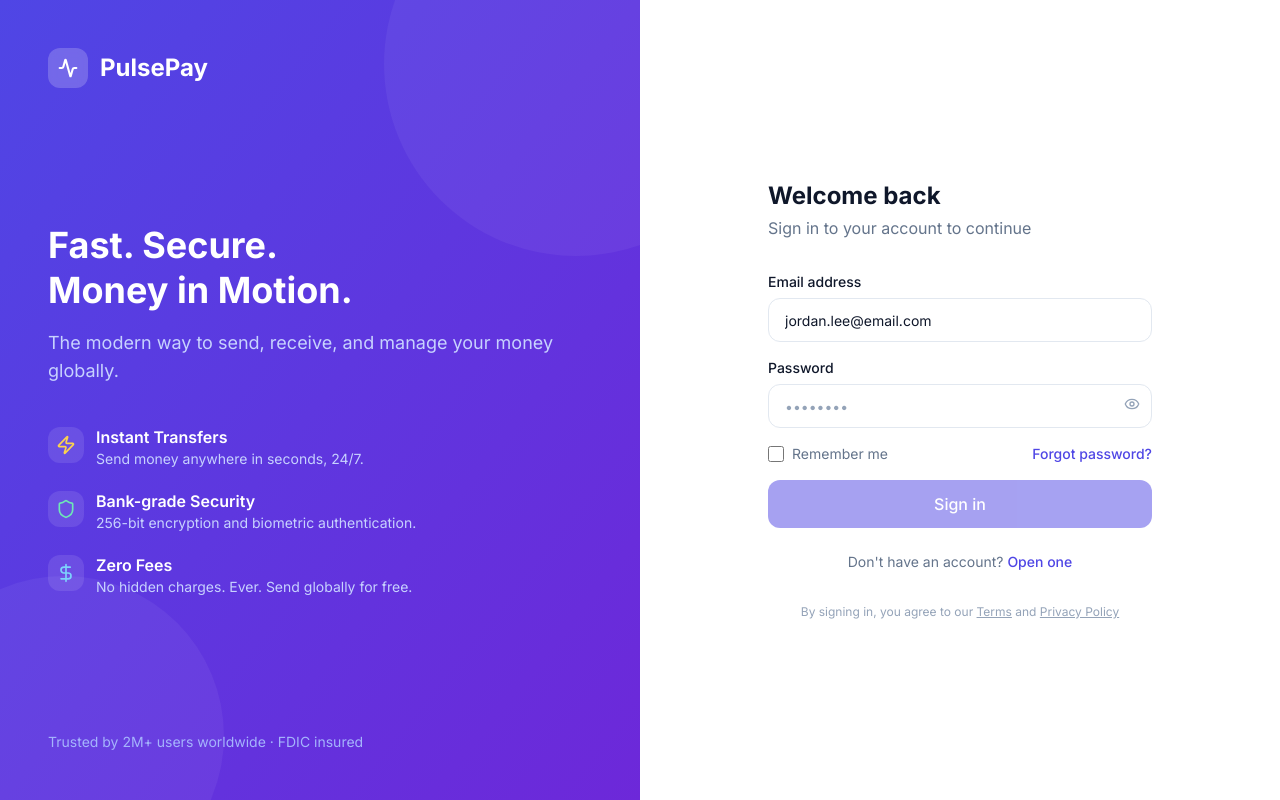
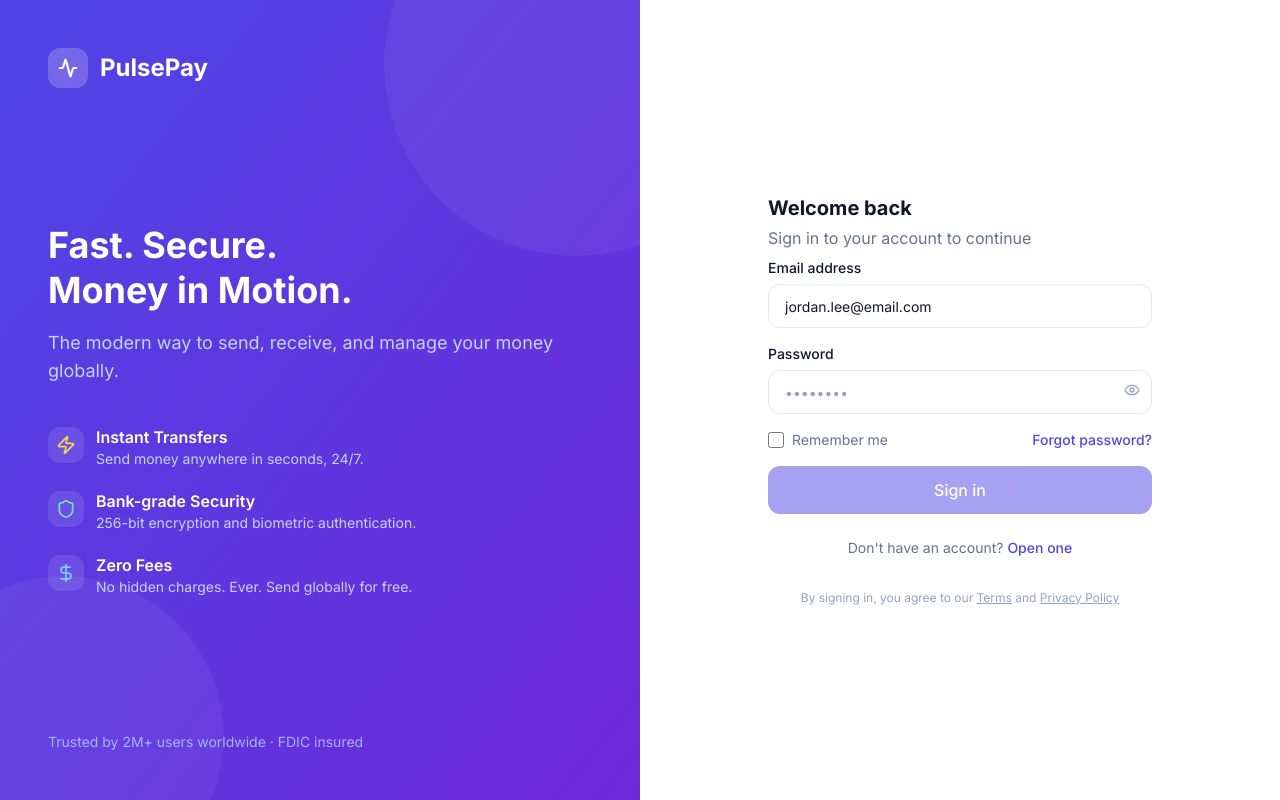
Before and after one commit to Sravani-Sannidi29/PulsePay, a Next.js app: page /login in a window 1280 px wide. Built offline with nearby package versions, Linux system fonts and the light colour scheme.

Commit message:
fix(ux): [UX Fix] Login Form
Auto-generated by FlowSentinel Loop-Closer.
Friction rule: login_keyboard_occlusion

```diff
--- a/src/app/login/page.tsx
+++ b/src/app/login/page.tsx
@@ -79,18 +79,21 @@ export default function LoginPage() {
       </div>
 
       {/* Right Panel — Login Form */}
-      <div className="flex-1 flex items-center justify-center bg-white p-6 sm:p-8">
+      {/* FIX: anchor to top on small viewports (not vertically centered) and tighten
+          header spacing, so email/password sit above the mobile-keyboard-safe line
+          instead of being pushed down by centering + decorative whitespace */}
+      <div className="flex-1 flex items-start lg:items-center justify-center bg-white p-6 pt-3 sm:p-8">
         <div className="w-full max-w-sm">
           {/* Mobile logo */}
-          <div className="lg:hidden flex items-center gap-2.5 mb-8 justify-center">
+          <div className="lg:hidden flex items-center gap-2.5 mb-2 justify-center">
             <div className="w-9 h-9 bg-[#4F46E5] rounded-xl flex items-center justify-center">
               <Activity className="w-4 h-4 text-white" strokeWidth={2.5} />
             </div>
             <span className="text-xl font-bold text-[#0F172A]">PulsePay</span>
           </div>
 
-          <div className="mb-8">
-            <h2 className="text-2xl font-bold text-[#0F172A] mb-1">Welcome back</h2>
+          <div className="mb-2">
+            <h2 className="text-xl font-bold text-[#0F172A] mb-1">Welcome back</h2>
             <p className="text-[#64748B]">Sign in to your account to continue</p>
           </div>
 
```
